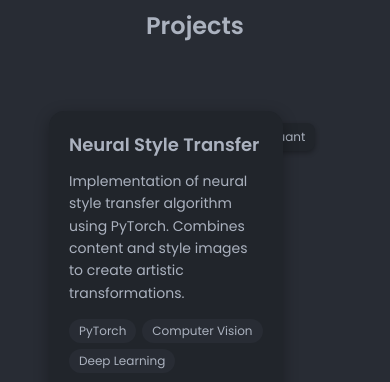
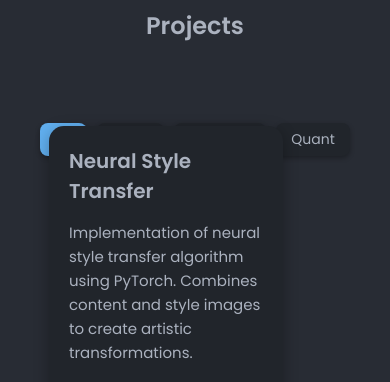
Before and after one commit to gonappuccino/PersonalWebsite, a website: page index.html in a window 390 px wide. Shown: the part 3590-3972 px from the top of the page. Drawn offline with nearby package versions, Linux system fonts and the light colour scheme.

Commit message:
Update style.css (roll back)

```diff
--- a/assets/css/style.css
+++ b/assets/css/style.css
@@ -475,19 +475,17 @@ h3 {
     justify-content: center;
     gap: 20px;
     margin-bottom: 40px;
-    flex-wrap: wrap;
-    padding: 0 15px;
 }
 
 .filter-btn {
-    padding: 8px 15px;
+    padding: 8px 20px;
     border: none;
     border-radius: 8px;
     background: var(--color-white);
     color: var(--text-color);
     cursor: pointer;
     transition: all 0.3s ease;
-    font-size: 14px;
+    font-size: 16px;
     box-shadow: 0 2px 5px var(--shadow-color);
 }
 
@@ -506,11 +504,10 @@ h3 {
     grid-template-columns: repeat(auto-fill, minmax(300px, 1fr));
     gap: 30px;
     padding: 20px;
-    width: 100%;
+    justify-items: start;
 }
 
 .project-box {
-    width: 100%;
     background: var(--color-white);
     border-radius: 15px;
     padding: 25px;
@@ -1272,68 +1269,3 @@ footer {
         padding: 20px;
     }
 }
-
-/* 모바일 화면 대응 미디어 쿼리 */
-@media screen and (max-width: 768px) {
-    .project-container {
-        grid-template-columns: 1fr;
-        gap: 20px;
-        padding: 15px;
-    }
-
-    .project-box {
-        padding: 20px;
-        margin: 0;
-    }
-
-    .project-filters {
-        gap: 10px;
-        margin-bottom: 30px;
-    }
-
-    .filter-btn {
-        padding: 6px 12px;
-        font-size: 13px;
-    }
-
-    .project-box h3 {
-        font-size: 18px;
-        margin-bottom: 12px;
-    }
-
-    .project-box p {
-        font-size: 14px;
-        margin-bottom: 15px;
-    }
-
-    .project-tags {
-        gap: 6px;
-        margin-bottom: 15px;
-    }
-
-    .project-tags span {
-        padding: 3px 10px;
-        font-size: 12px;
-    }
-
-    .project-links {
-        gap: 12px;
-        flex-wrap: wrap;
-    }
-}
-
-/* 매우 작은 화면 대응 */
-@media screen and (max-width: 480px) {
-    .project-container {
-        padding: 10px;
-    }
-
-    .project-filters {
-        gap: 8px;
-    }
-
-    .filter-btn {
-        padding: 5px 10px;
-        font-size: 12px;
-    }
-}
```
